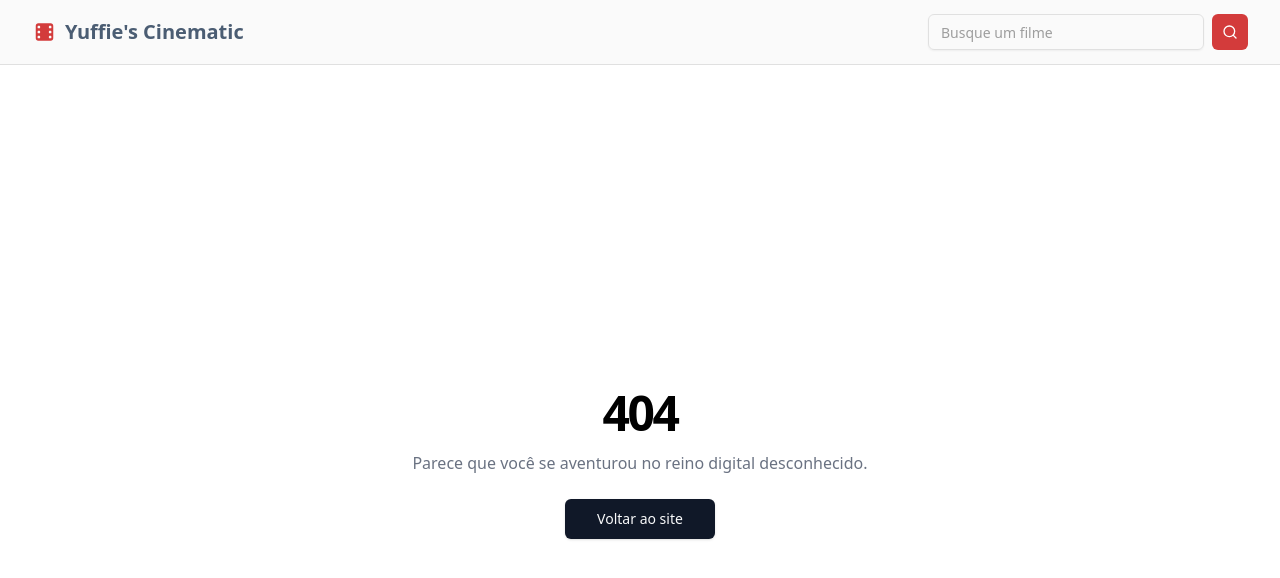
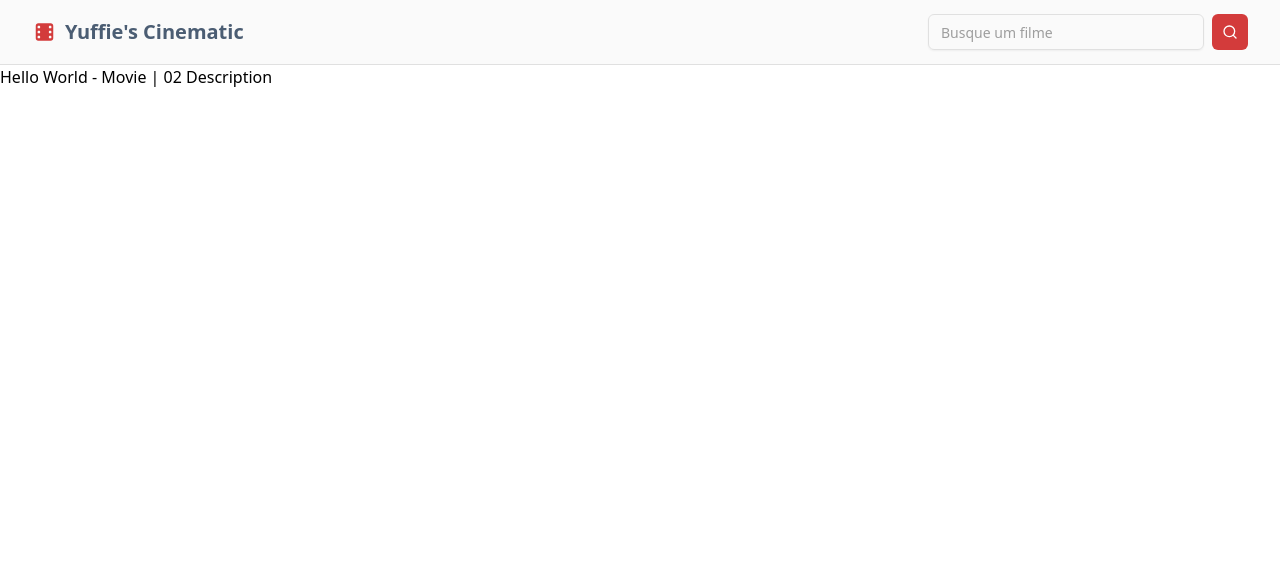
Before and after one commit to 0nF1REy/nextjs-workspace, a Next.js app in the folder yuffie-cinematic/: page /movie-description-02 in a window 1280 px wide. Before the commit this address had no page. Shown: the top 578 px of the page. Built offline with nearby package versions, Linux system fonts and the light colour scheme.

Commit message:
main: feat (movie-description) - Reformulação do conteúdo textual e remoção de páginas obsoletas

```diff
--- /dev/null
+++ b/yuffie-cinematic/app/(pages)/movie-description-01/page.tsx
@@ -0,0 +1,3 @@
+export default function MovieDescriptionOnePage() {
+  return <h1>Hello World - Movie | 01 Description</h1>;
+}
--- /dev/null
+++ b/yuffie-cinematic/app/(pages)/movie-description-02/page.tsx
@@ -0,0 +1,3 @@
+export default function MovieDescriptionTwoPage() {
+  return <h1>Hello World - Movie | 02 Description</h1>;
+}
--- a/yuffie-cinematic/app/(pages)/movie-description/page.tsx
+++ /dev/null
@@ -1,3 +0,0 @@
-export default function MovieDescriptionPage() {
-  return <h1>Hello World - Movie Description</h1>;
-}
--- a/yuffie-cinematic/app/(pages)/serie-description/page.tsx
+++ /dev/null
@@ -1,3 +0,0 @@
-export default function SerieDescriptionPage() {
-  return <h1>Hello World - Serie Description</h1>;
-}
```
